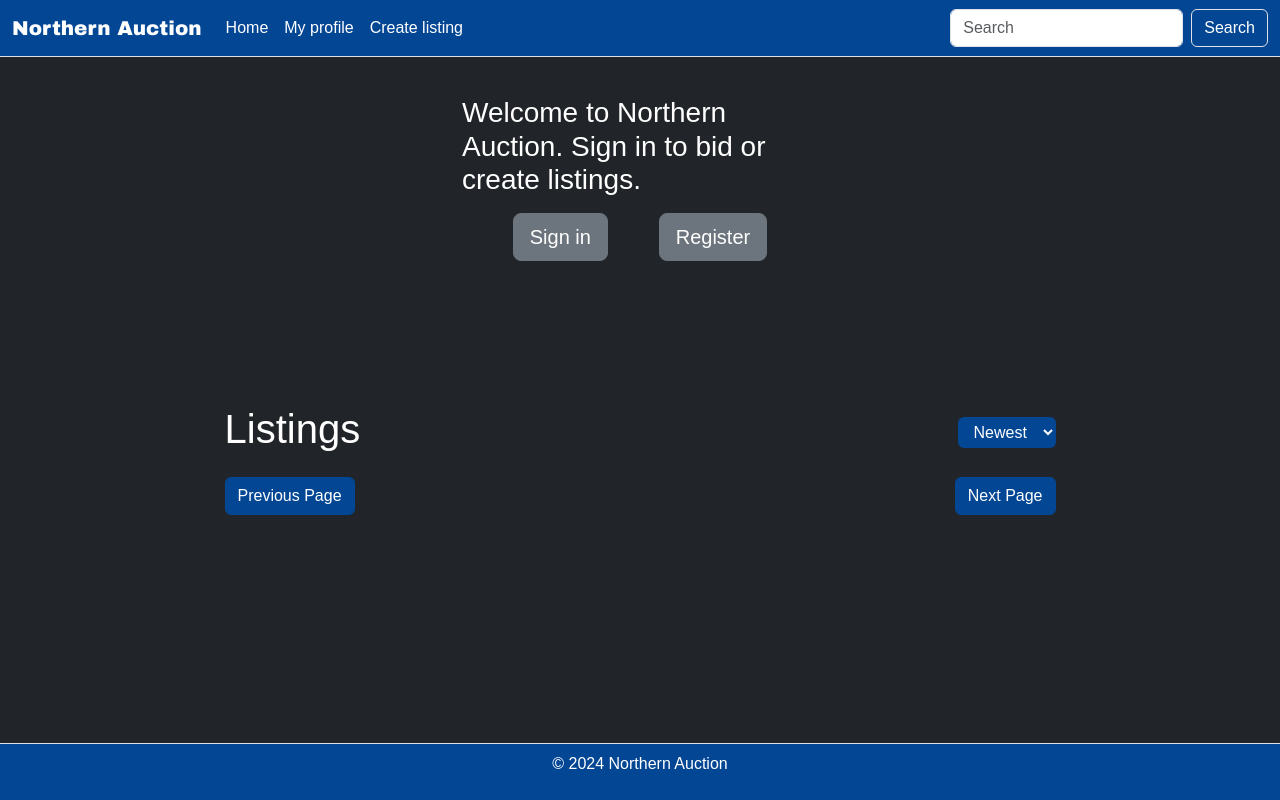
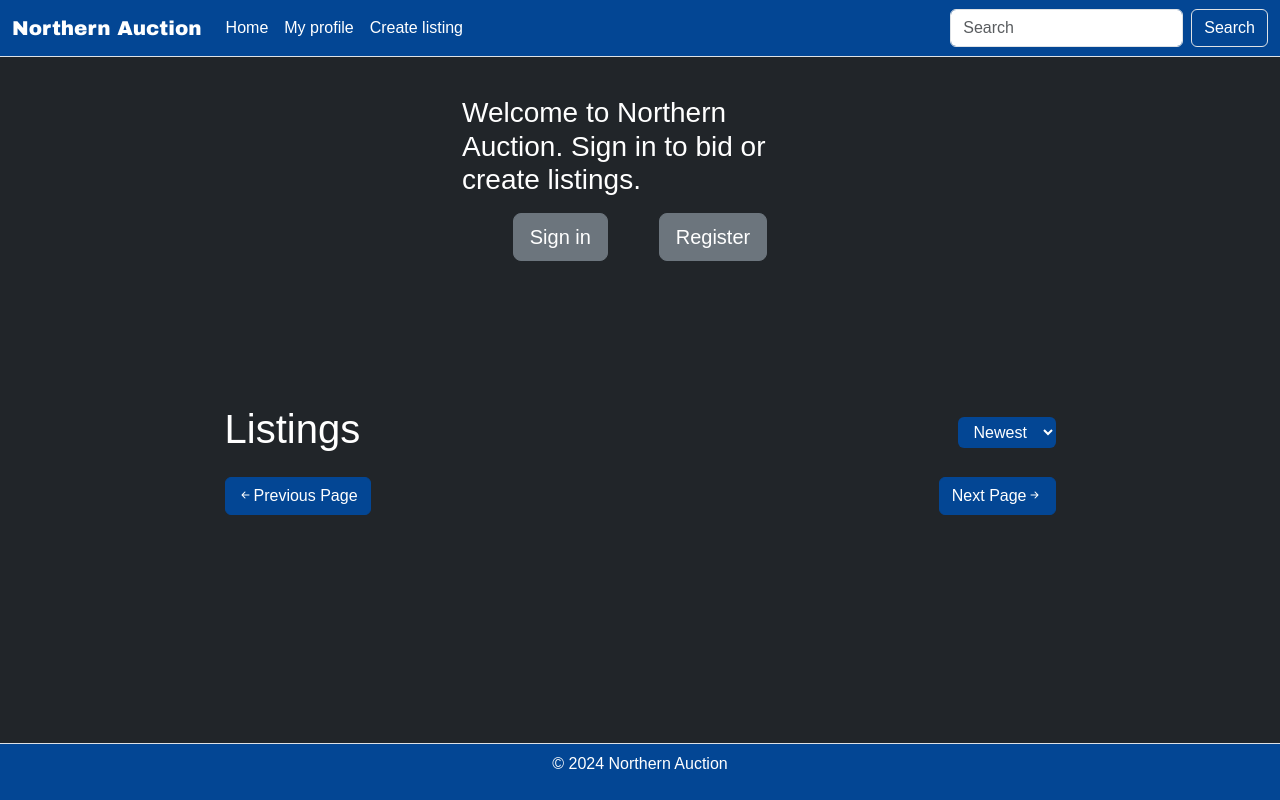
Before and after one commit to aBadMan91/semester-project-2, a website built with Vite: page index.html in a window 1280 px wide. Built offline with nearby package versions, Linux system fonts and the light colour scheme.

Commit message:
Small fixes

```diff
--- a/index.html
+++ b/index.html
@@ -5,6 +5,7 @@
     <meta name="viewport" content="width=device-width, initial-scale=1.0" />
     <meta name="description" content="Northern Auction home page and listings for non registered or logged in user" />
     <title>Northern Auction | Home</title>
+    <link rel="stylesheet" href="https://cdn.jsdelivr.net/npm/bootstrap-icons@1.11.3/font/bootstrap-icons.css" />
     <script src="https://cdn.jsdelivr.net/npm/bootstrap@5.3.3/dist/js/bootstrap.bundle.min.js" integrity="sha384-YvpcrYf0tY3lHB60NNkmXc5s9fDVZLESaAA55NDzOxhy9GkcIdslK1eN7N6jIeHz" crossorigin="anonymous" defer></script>
     <script type="module" src="/src/js/index.mjs" defer></script>
   </head>
@@ -56,8 +57,8 @@
             </div>
             <div class="listings row" id="listing"></div>
             <div class="d-flex justify-content-between">
-              <button id="prevPageButton" class="btn btn-primary mt-3">Previous Page</button>
-              <button id="nextPageButton" class="btn btn-primary mt-3">Next Page</button>
+              <button id="prevPageButton" class="btn btn-primary mt-3"><i class="bi bi-arrow-left-short"></i>Previous Page</button>
+              <button id="nextPageButton" class="btn btn-primary mt-3">Next Page<i class="bi bi-arrow-right-short"></i></button>
             </div>
           </div>
         </div>
```
Also changed, not shown: listing/create/index.html (+1 -0 lines), listing/edit/index.html (+1 -0 lines), listing/index.html (+1 -0 lines), listings/index.html (+3 -2 lines), profile/edit/index.html (+1 -0 lines), profile/login/index.html (+1 -0 lines), profile/register/index.html (+1 -0 lines), profile/userlistings/index.html (+1 -0 lines), profile/userlistingsbids/index.html (+1 -0 lines), profile/userlistingswins/index.html (+1 -0 lines).
